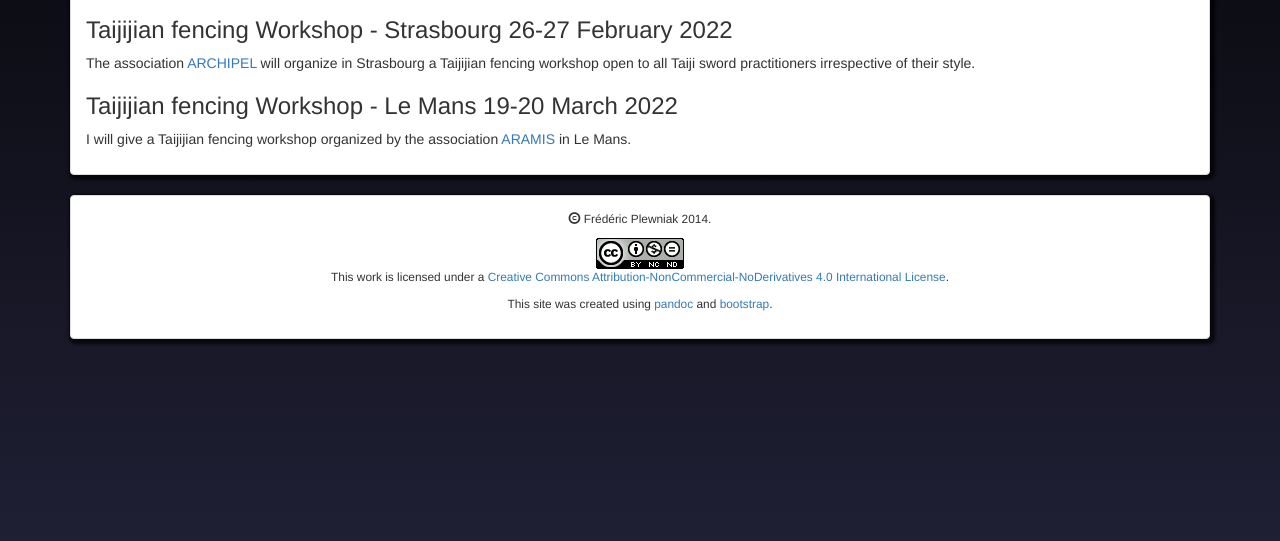
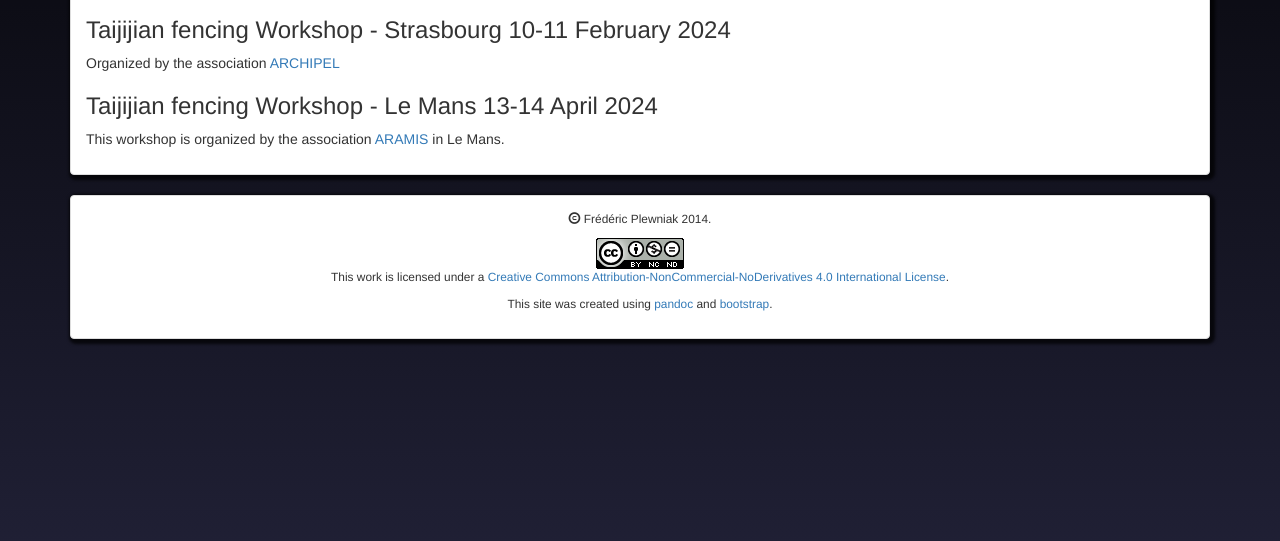
Before and after one commit to fplewniak/TaijijianFencing, a plain HTML site: page www/en/Agenda.html in a window 1280 px wide. Shown: the part 379-920 px from the top of the page. Drawn offline with Linux system fonts and the light colour scheme.

Commit message:
Agenda for the current season

```diff
--- a/www/en/Agenda.html
+++ b/www/en/Agenda.html
@@ -116,9 +116,6 @@
 <p>It will be a great pleasure for me again to participate to Taichi Caledonia 2016, in Stirling (Scotland) next July. I will propose short "taster" workshops (45 min) on the parallel between Tuishou and Taiji fencing during the week-end, and then a week-long workshop (10 hours) open to all about the Principles of Taiji Swordplay. You will find more details on the <a href="/TCC_2016-Program_w.pdf">full programme</a> and on the <a href="http://www.taichicaledonia.com/">Taichi Caledonia web site</a>.</p>
 -->
 
-<h3 id="taijijian-fencing-workshop---strasbourg-01-02-dec-2018">Taijijian fencing Workshop - Strasbourg 26-27 February 2022</h3>
-<p>The association <a href="http://taiji.archipel.free.fr/">ARCHIPEL</a> will organize in Strasbourg a Taijijian fencing workshop open to all Taiji sword practitioners irrespective of their style.</p>
-
 <!--
 <h3 id="taijijian-workshop---herepian-08-09-apr-2017">Taiji sword workshop - Hérépian 08-09 April 2017</h3>
 <p>The <a href="http://www.lotusenergy.fr/">Lotus Energy</a> association will organise a Taiji sword workshop in Hérépian (34) open to all Taiji sword practitioners whatever the style they practise.
@@ -126,14 +123,12 @@ We will study the principles of Taijijian in the light of the classics through s
 -->
 <!--<h3 id="jasnieres-2016">30th edition of the Rencontres Jasnières - Marçon 27-30 July 2017</h3>
 <p>I will present workshops on the principles of Taiji Swordplay, open to all levels. We will use excerpts from the Taiji Classics and the Jian Jing, a sword treatise written by general Yu Dayou in the XVIth century, in support of how to apply these principles to the search for unity with the sword as well as to partner drills and martial applications. For more information, please consult the <a href="http://aramis72.taichi.free.fr/file/dossier-ang17.pdf">Rencontres Jasnières 2017 registration form</a> or visit the <a href="https://www.facebook.com/Rencontres-Jasni%C3%A8res-437546173032665/">Rencontres Jasnières Facebok page.</a></p>-->
-<!--<h3 id="taijijian-fencing-workshop---strasbourg-17-18_fev-2018">Taijijian Workshop - Strasbourg 17-18 February 2018</h3>
-<p>Organized by the association <a href="http://taiji.archipel.free.fr/">ARCHIPEL</a></p>-->
 
-<h3 id="taijijian-fencing-workshop">Taijijian fencing Workshop - Le Mans 19-20 March 2022</h3>
-<p>I will give a Taijijian fencing workshop organized by the association <a href="http://aramis72.taichi.free.fr/">ARAMIS</a> in Le Mans.</p>
-<!-- Martial applications of the 4 first duans of the Yangjia Michuan Taijijian Kunlun form:
-While studying these applications, we will focus on notions such as connection (Jie jin), listening (Ting jin), transformation (Hua jin), distance and time, with a special emphasis on the principles found in the Taiji quan Classics and general Yu Dayou's Sword Treatise (Jian Jing).</p>
--->
+<h3 id="taijijian-fencing-workshop---strasbourg">Taijijian fencing Workshop - Strasbourg 10-11 February 2024</h3>
+<p>Organized by the association <a href="http://taiji.archipel.free.fr/">ARCHIPEL</a></p>
+
+<h3 id="taijijian-fencing-workshop---lemans">Taijijian fencing Workshop - Le Mans 13-14 April 2024</h3>
+<p>This workshop is organized by the association <a href="http://aramis72.taichi.free.fr/">ARAMIS</a> in Le Mans.</p>
 
 			</div>
 		</div>
```
Also changed, not shown: www/fr/Agenda.html (+7 -8 lines).
